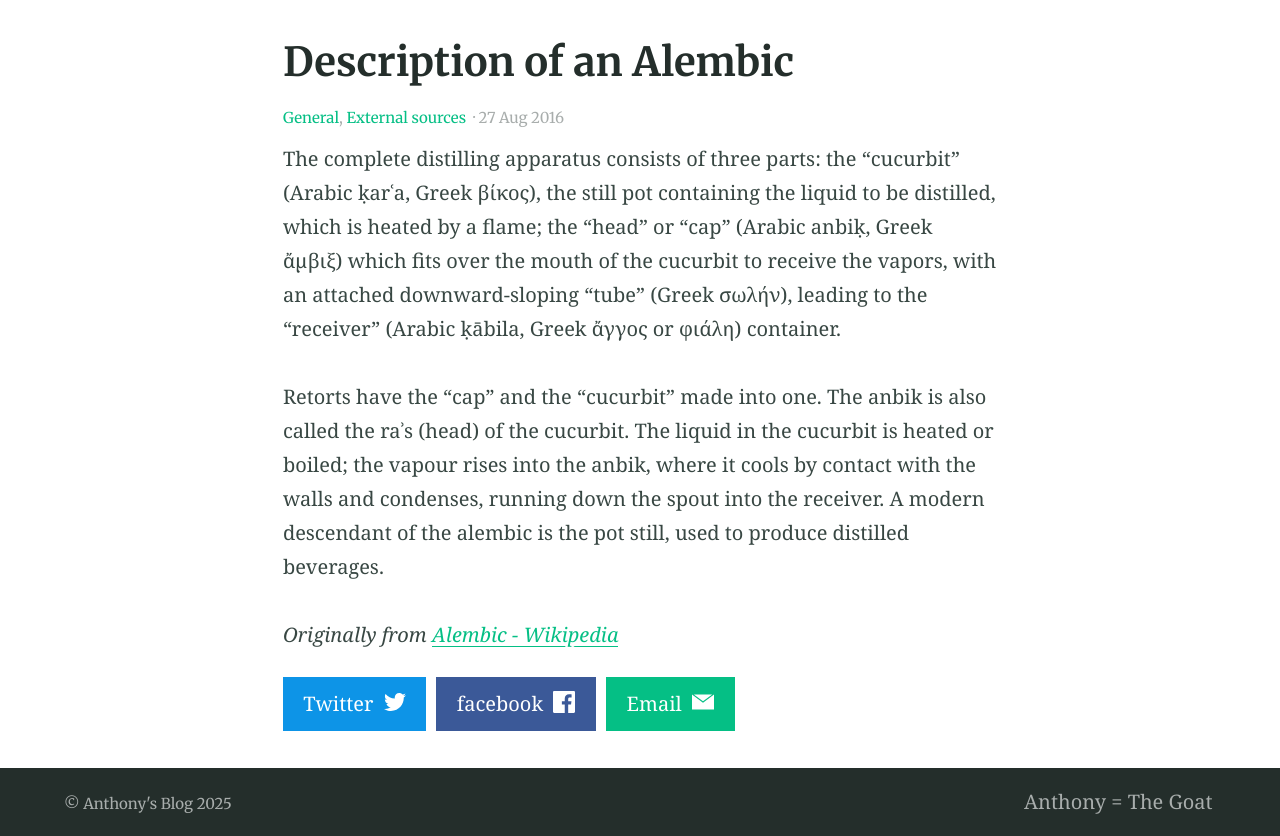
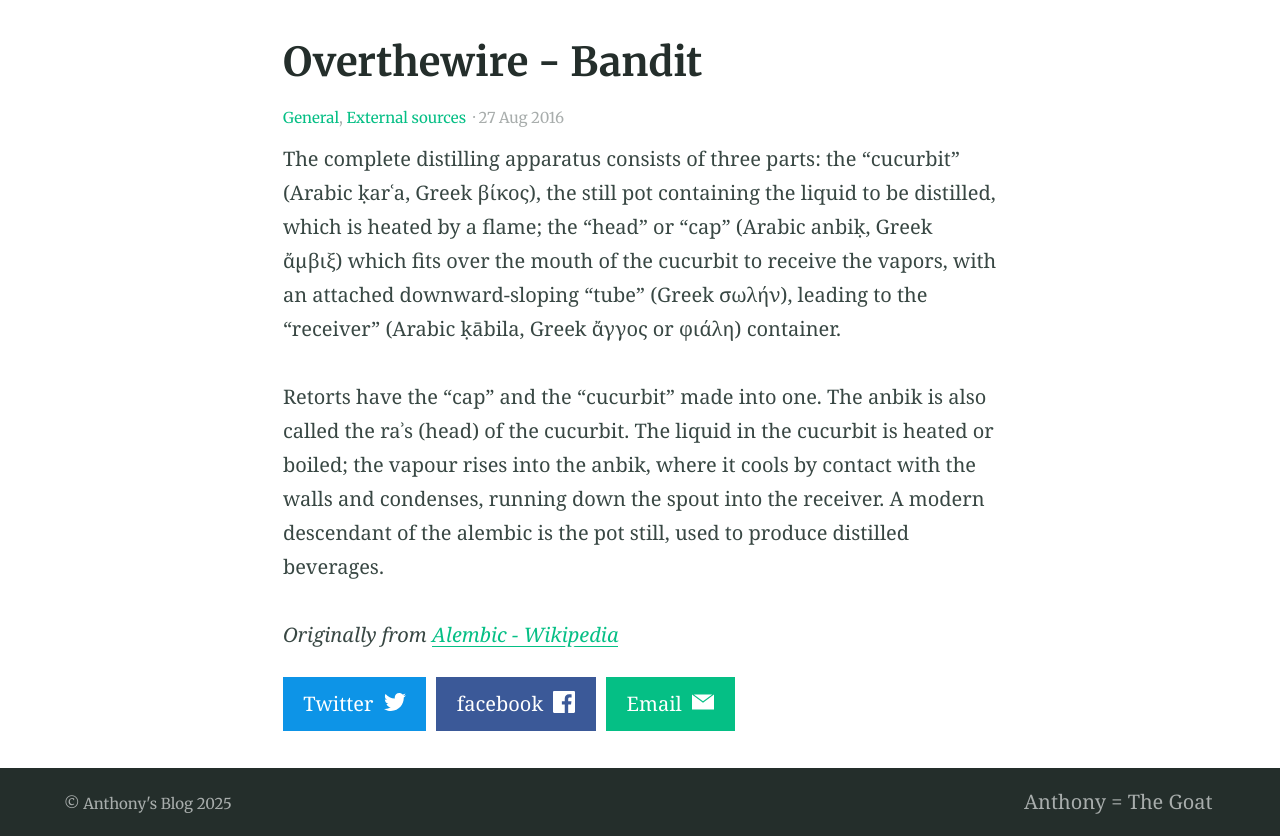
Before and after one commit to 4nthvny/4nthvny.github.io, a Jekyll site: the page built from _posts/2016-08-27-example-post-one.md, in a window 1280 px wide. Shown: the part 408-1244 px from the top of the page. Built offline with Jekyll 4.4.1, drawn with Linux system fonts in a browser that asks for light colours.

Commit message:
Bandit.md

```diff
--- a/_posts/2016-08-27-example-post-one.md
+++ b/_posts/2016-08-27-example-post-one.md
@@ -1,5 +1,5 @@
 ---
-title: Description of an Alembic
+title: Overthewire - Bandit
 categories:
 - General
 - External sources
```
